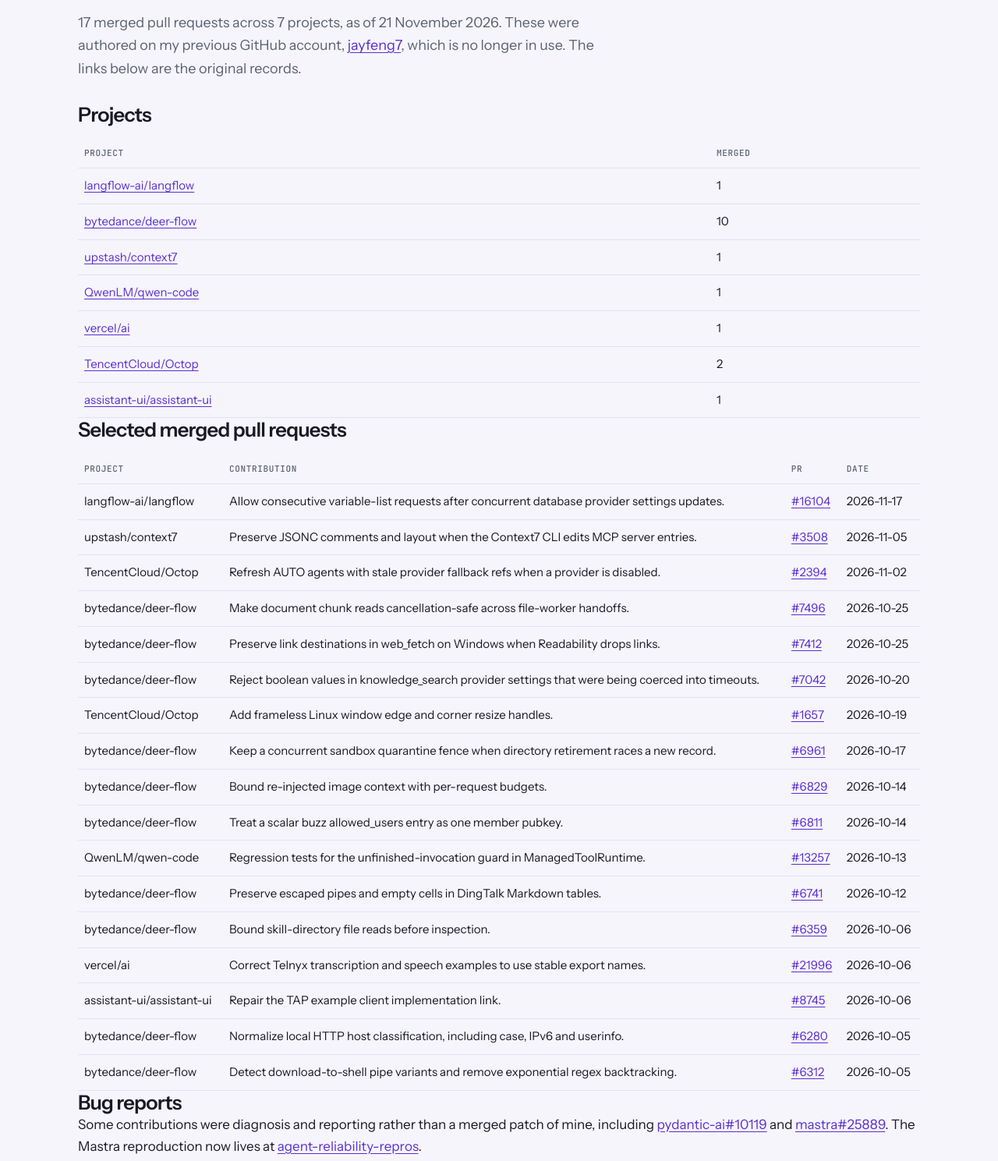
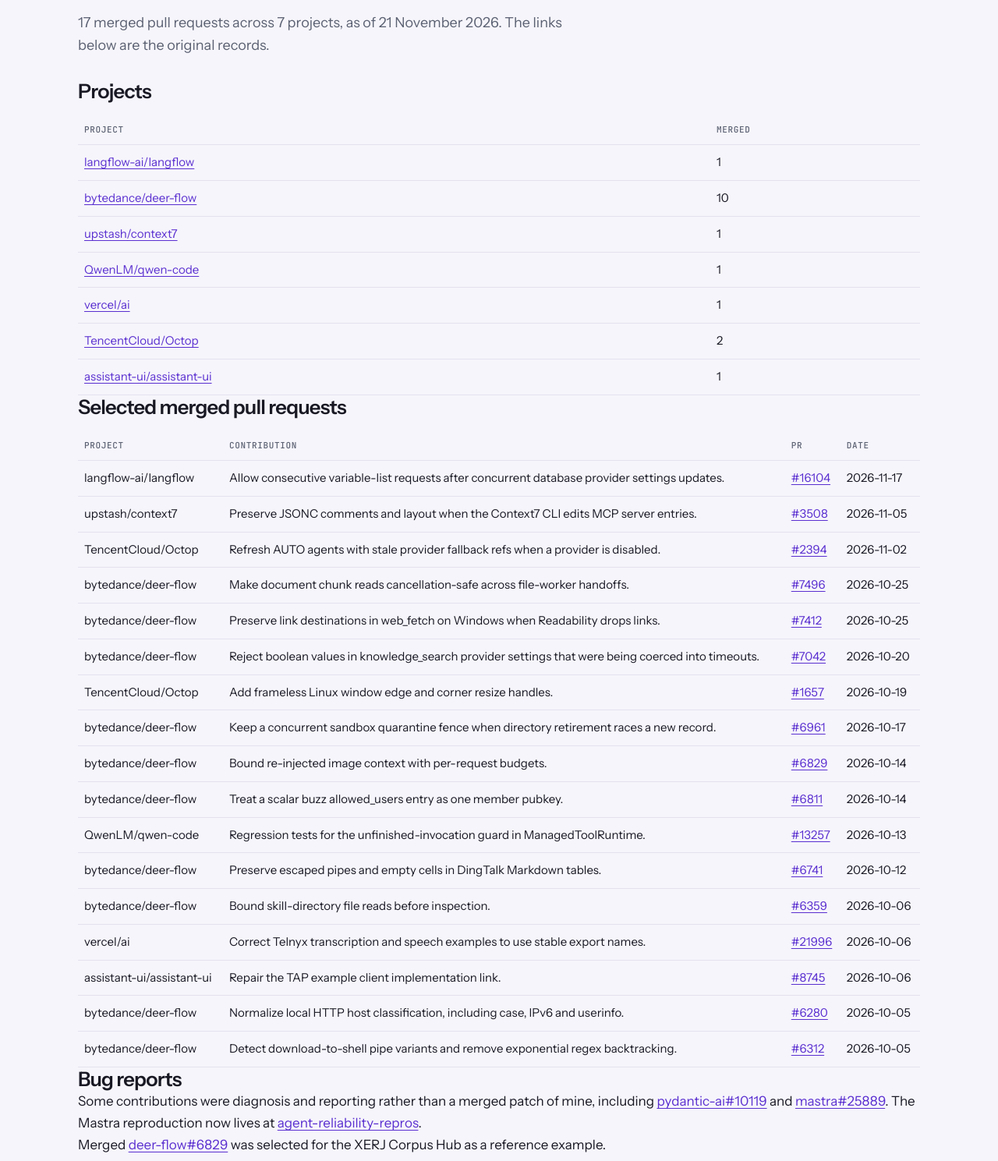
Before and after one commit to abandonedempl/abandonedempl.github.io, a plain HTML site: page oss/index.html in a window 1280 px wide. Shown: the part 210-1699 px from the top of the page at 78% size. Drawn offline with Linux system fonts and the light colour scheme.

Commit message:
Remove outdated account references from public pages

```diff
--- a/oss/index.html
+++ b/oss/index.html
@@ -36,7 +36,7 @@
       <header>
         <p class="kicker">Open Source</p>
         <h1>Merged contributions</h1>
-        <p class="lede muted">17 merged pull requests across 7 projects, as of 21 November 2026. These were authored on my previous GitHub account, <a href="https://github.com/jayfeng7">jayfeng7</a>, which is no longer in use. The links below are the original records.</p>
+        <p class="lede muted">17 merged pull requests across 7 projects, as of 21 November 2026. The links below are the original records.</p>
       </header>
 
       <h2>Projects</h2>
@@ -83,7 +83,7 @@
 
       <h2>Bug reports</h2>
       <p>Some contributions were diagnosis and reporting rather than a merged patch of mine, including <a href="https://github.com/pydantic/pydantic-ai/issues/10119">pydantic-ai#10119</a> and <a href="https://github.com/mastra-ai/mastra/issues/25889">mastra#25889</a>. The Mastra reproduction now lives at <a href="https://github.com/abandonedempl/agent-reliability-repros">agent-reliability-repros</a>.</p>
-      <p>Merged <a href="https://github.com/bytedance/deer-flow/pull/6829">deer-flow#6829</a> was selected for the <a href="https://hub.xerj.org/contributors/jayfeng7">XERJ Corpus Hub</a> as a reference example, recorded under the previous username.</p>
+      <p>Merged <a href="https://github.com/bytedance/deer-flow/pull/6829">deer-flow#6829</a> was selected for the XERJ Corpus Hub as a reference example.</p>
 
       <p class="arrow"><a href="../">← Back to home</a></p>
     </article>
```
Also changed, not shown: index.html (+1 -1 lines), work/agent-reliability-repros/index.html (+0 -1 lines), work/crm-agent-lab/index.html (+0 -1 lines).
